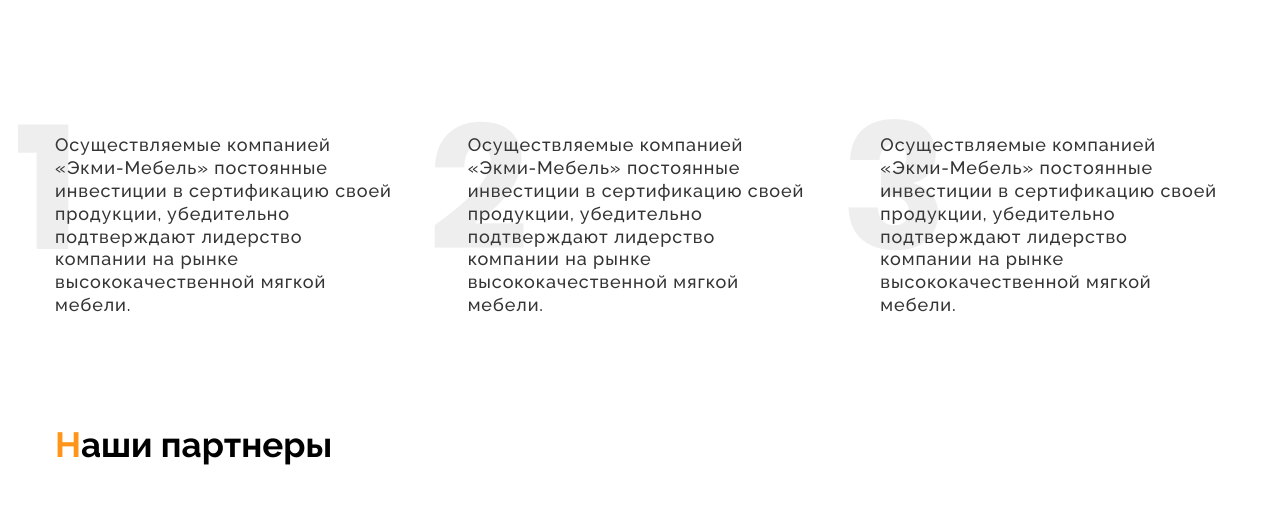
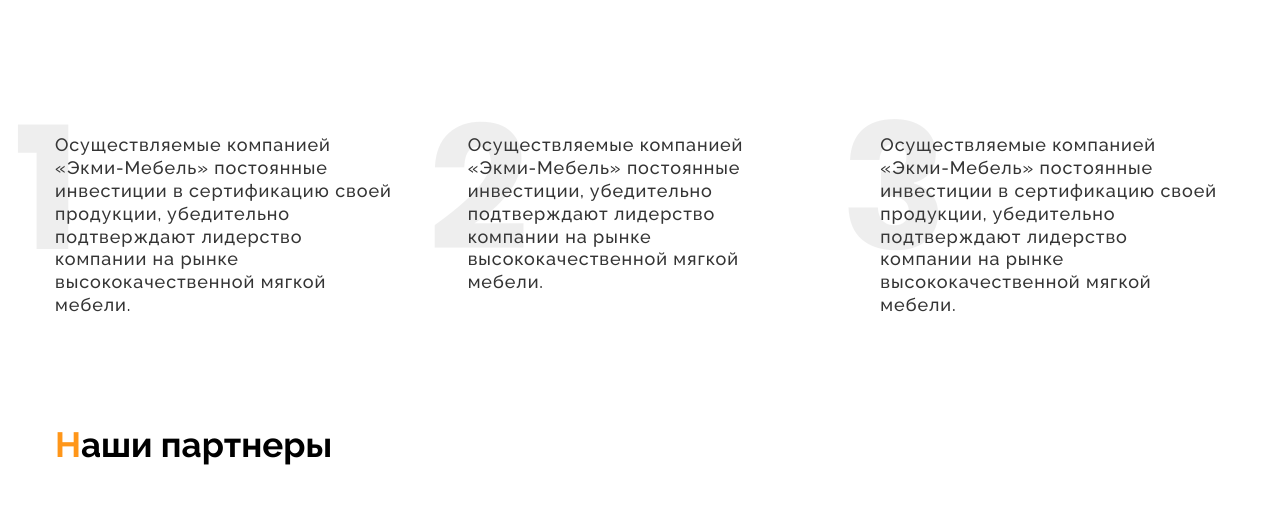
Before and after one commit to lena-pavlenko/Internet-Shop-Main-Page, a website: page src/index.html in a window 1280 px wide. Shown: the part 4320-4838 px from the top of the page. Drawn offline with nearby package versions, Linux system fonts and the light colour scheme; files that its build step writes are made by us from their sources; files whose address does not match are found by name; a web font is replaced by a local one.

Commit message:
edit text

```diff
--- a/src/index.html
+++ b/src/index.html
@@ -293,7 +293,7 @@
                         Осуществляемые компанией «Экми-Мебель» постоянные инвестиции в сертификацию своей продукции, убедительно подтверждают лидерство компании на рынке высококачественной мягкой мебели.
                     </div>
                     <div class="plus-item">
-                        Осуществляемые компанией «Экми-Мебель» постоянные инвестиции в сертификацию своей продукции, убедительно подтверждают лидерство компании на рынке высококачественной мягкой мебели.
+                        Осуществляемые компанией «Экми-Мебель» постоянные инвестиции, убедительно подтверждают лидерство компании на рынке высококачественной мягкой мебели.
                     </div>
                     <div class="plus-item">
                         Осуществляемые компанией «Экми-Мебель» постоянные инвестиции в сертификацию своей продукции, убедительно подтверждают лидерство компании на рынке высококачественной мягкой мебели.
```
